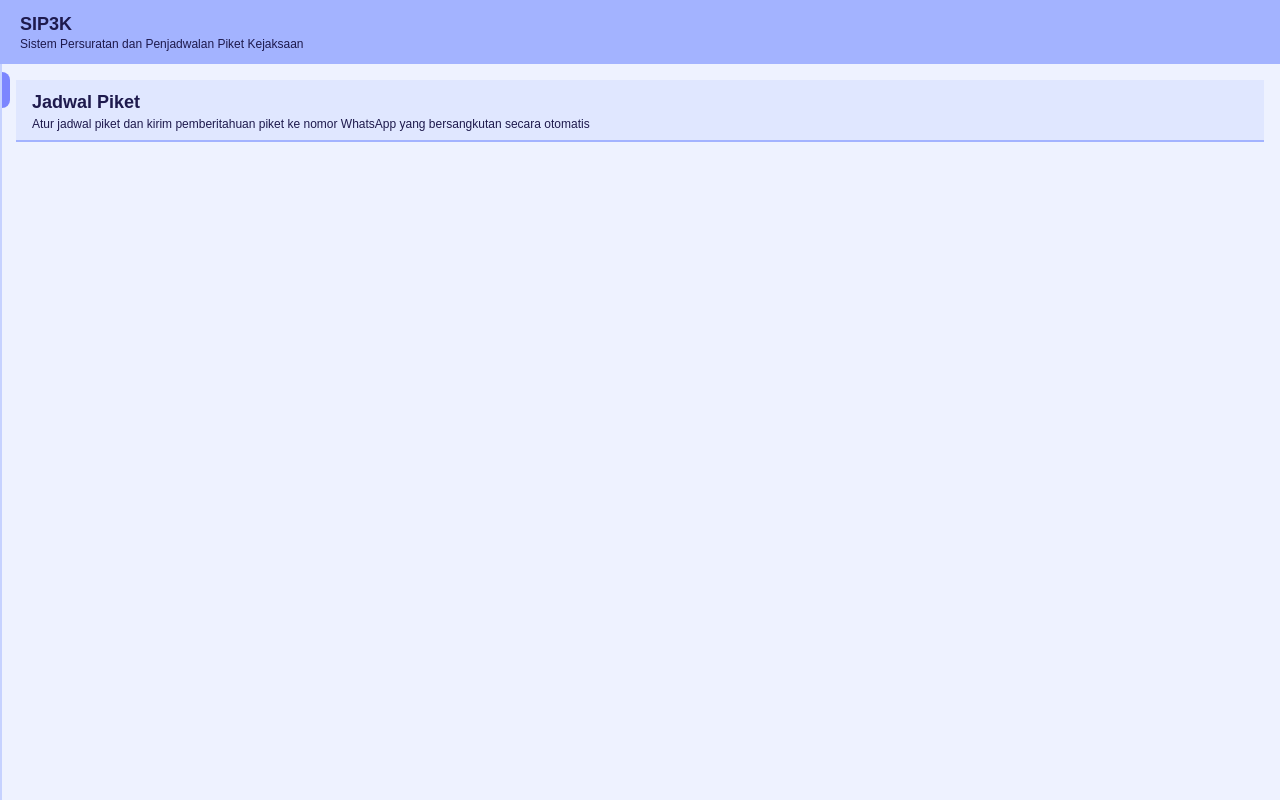
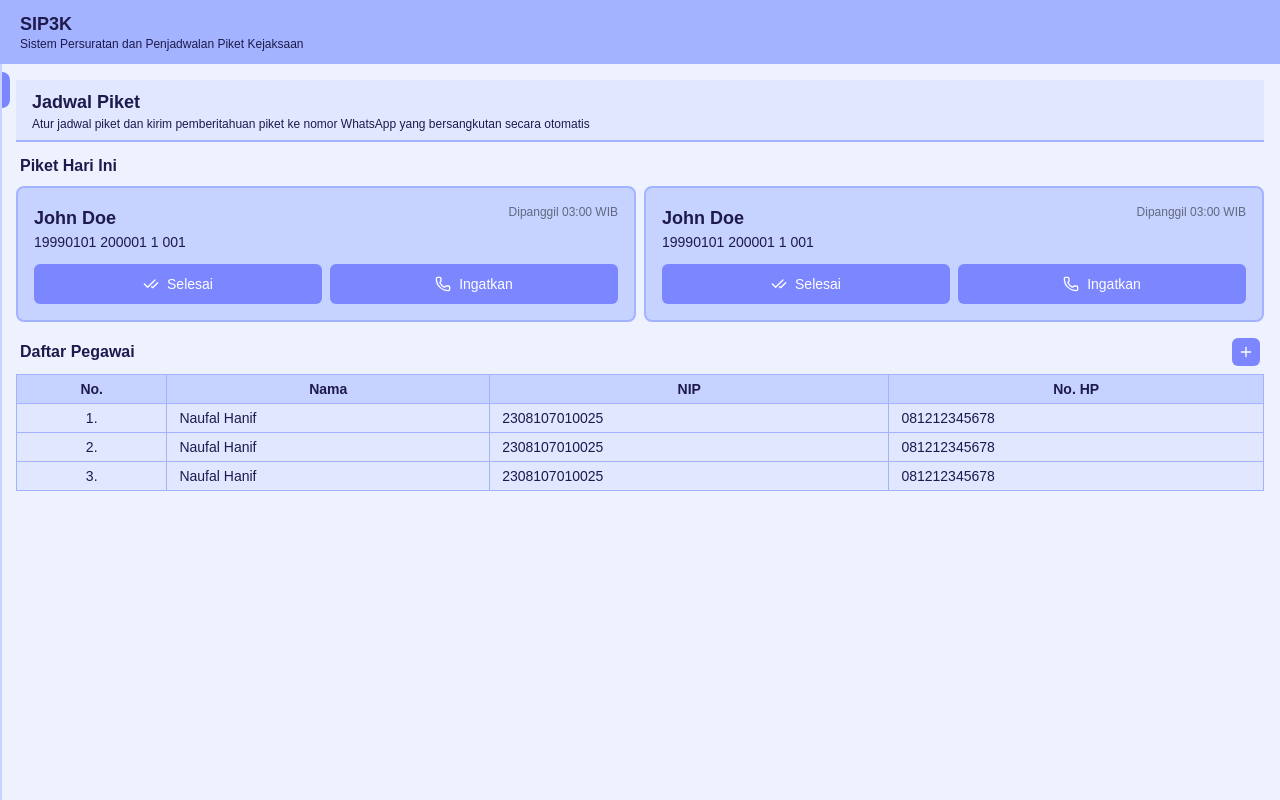
Before and after one commit to naufalhanif25/sip3k, a Next.js app: page /dashboard/picket in a window 1280 px wide. Built offline with nearby package versions, Linux system fonts and the light colour scheme.

Commit message:
feat: Update picket page

```diff
--- a/src/app/dashboard/picket/page.tsx
+++ b/src/app/dashboard/picket/page.tsx
@@ -2,9 +2,13 @@
 
 import { usePathname } from "next/navigation"
 import { cn } from "@/app/lib/cn"
+import { Plus } from "lucide-react"
 import Dashboard from "@/app/components/dashboard/dashboard"
 import { DashboardSubPage } from "@/app/props/dashboard"
+import * as Table from "@/app/components/table"
+import PicketBox from "@/app/components/dashboard/picket-box"
 import variables from "../../data/variables.json"
+import Button from "@/app/components/button"
 
 export default function Picket() {
     const path = usePathname()
@@ -23,7 +27,7 @@ export default function Picket() {
             )}
         >
             <div
-                className={cn("flex flex-col items-start justify-start", "p-4 gap-3 w-full h-full")}
+                className={cn("flex flex-col items-start justify-start", "p-4 gap-1 w-full h-full")}
             >
                 <div
                     className={cn(
@@ -35,7 +39,89 @@ export default function Picket() {
                     <h2 className="text-lg font-semibold w-full truncate">{subPageData.title}</h2>
                     <h4 className="text-xs w-full line-clamp-2">{subPageData.description}</h4>
                 </div>
-                <div className="w-full flex-1 overflow-y-auto">{/* /TODO: Body elements */}</div>
+                <div
+                    className={cn(
+                        "flex flex-col items-center justify-start",
+                        "w-full flex-1 overflow-y-auto gap-2"
+                    )}
+                >
+                    <div className={cn("flex flex-col items-center justify-start", "w-full h-fit")}>
+                        <span className={cn("w-full h-fit px-1 py-2")}>
+                            <h2 className="font-semibold text-md truncate text-nowrap max-w-full">
+                                Piket Hari Ini
+                            </h2>
+                        </span>
+                        <span
+                            className={cn(
+                                "w-full h-fit gap-2",
+                                "grid grid-cols-1 sm:grid-cols-2 grid-rows-2 sm:grid-rows-1"
+                            )}
+                        >
+                            <PicketBox
+                                className="w-full h-fit p-4"
+                                name="John Doe"
+                                nip="19990101 200001 1 001"
+                                lastRemind="03:00 WIB"
+                                onDone={() => {}}
+                                onRemind={() => {}}
+                            />
+                            <PicketBox
+                                className="w-full h-fit p-4"
+                                name="John Doe"
+                                nip="19990101 200001 1 001"
+                                lastRemind="03:00 WIB"
+                                onDone={() => {}}
+                                onRemind={() => {}}
+                            />
+                        </span>
+                    </div>
+                    <div className={cn("flex flex-col items-center justify-start", "w-full h-fit")}>
+                        <span
+                            className={cn(
+                                "w-full h-fit px-1 py-2",
+                                "flex items-center justify-between"
+                            )}
+                        >
+                            <h2 className="font-semibold text-md truncate text-nowrap max-w-full">
+                                Daftar Pegawai
+                            </h2>
+                            <Button className="h-7 aspect-square w-fit text-sm">
+                                <Plus className="size-4 shrink-0" />
+                            </Button>
+                        </span>
+                        <span className="w-full max-w-full h-fit overflow-x-auto">
+                            <Table.Table className="w-full max-w-full h-fit">
+                                <Table.TableHeader names={["No.", "Nama", "NIP", "No. HP"]} />
+                                <Table.TableBody>
+                                    <Table.TableRow>
+                                        <Table.TableCell className="text-center">
+                                            1.
+                                        </Table.TableCell>
+                                        <Table.TableCell>Naufal Hanif</Table.TableCell>
+                                        <Table.TableCell>2308107010025</Table.TableCell>
+                                        <Table.TableCell>081212345678</Table.TableCell>
+                                    </Table.TableRow>
+                                    <Table.TableRow>
+                                        <Table.TableCell className="text-center">
+                                            2.
+                                        </Table.TableCell>
+                                        <Table.TableCell>Naufal Hanif</Table.TableCell>
+                                        <Table.TableCell>2308107010025</Table.TableCell>
+                                        <Table.TableCell>081212345678</Table.TableCell>
+                                    </Table.TableRow>
+                                    <Table.TableRow>
+                                        <Table.TableCell className="text-center">
+                                            3.
+                                        </Table.TableCell>
+                                        <Table.TableCell>Naufal Hanif</Table.TableCell>
+                                        <Table.TableCell>2308107010025</Table.TableCell>
+                                        <Table.TableCell>081212345678</Table.TableCell>
+                                    </Table.TableRow>
+                                </Table.TableBody>
+                            </Table.Table>
+                        </span>
+                    </div>
+                </div>
             </div>
         </Dashboard>
     )
```
